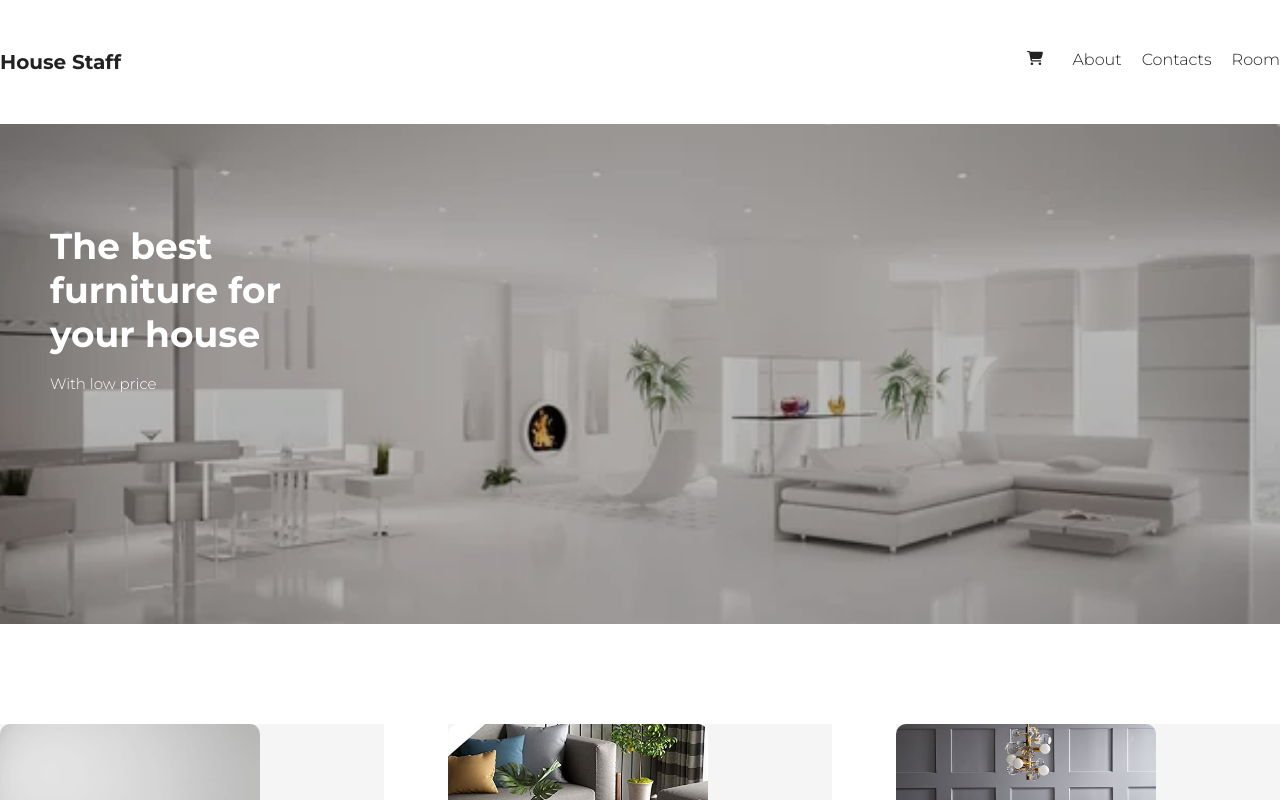
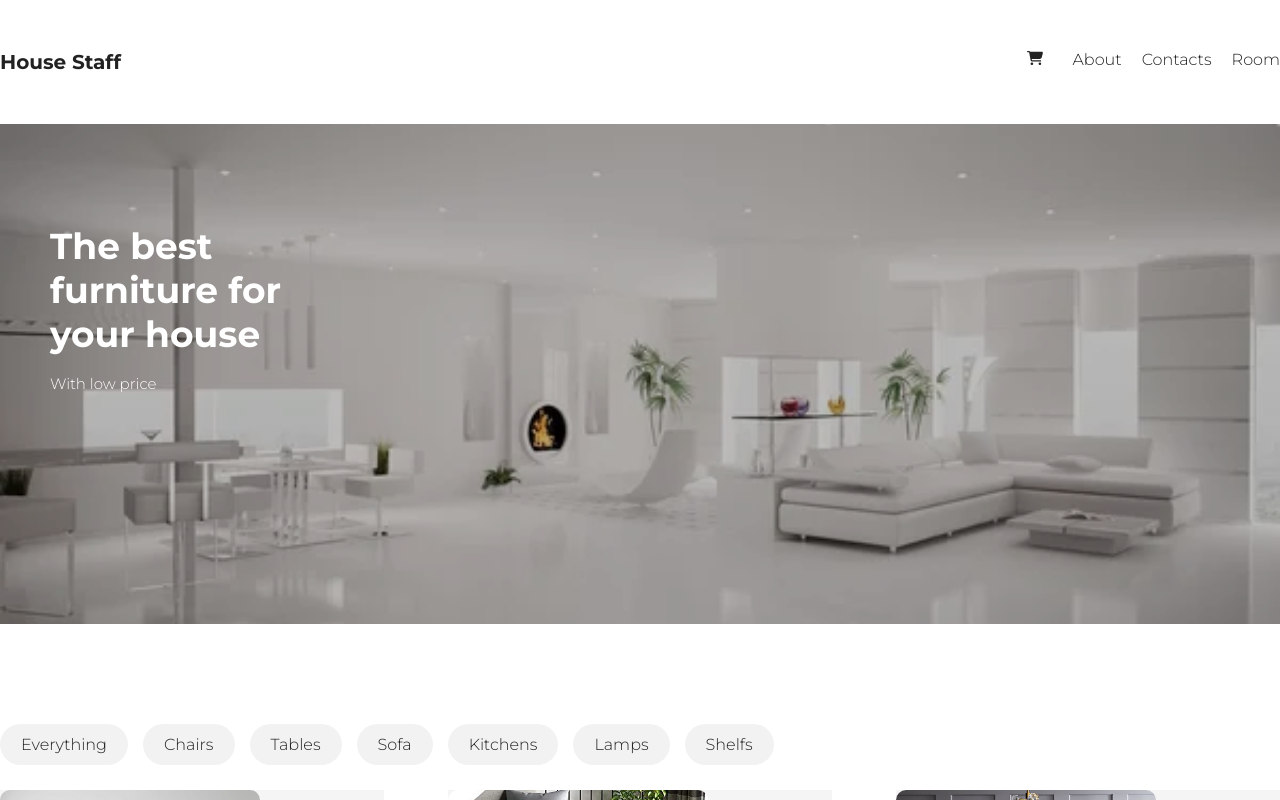
Before and after one commit to Rom-Freedom/Furniture-Shop, a React (Create React App) app in the folder furniture_story/: page / in a window 1280 px wide. Shown: the top 800 px of the page. Built offline with nearby package versions, Linux system fonts and the light colour scheme.

Commit message:
create and style Categories component

```diff
--- a/furniture_story/src/App.js
+++ b/furniture_story/src/App.js
@@ -2,6 +2,7 @@ import React from "react";
 import Header from "./components/Header";
 import Footer from "./components/Footer";
 import Items from "./components/Items";
+import Categories from "./components/Categories";
 
 class App extends React.Component {
   constructor(props) {
@@ -67,6 +68,7 @@ class App extends React.Component {
     return (
       <div className="wrapper">
         <Header orders={this.state.orders} onDelete={this.deleteOrder} />
+        <Categories />
         <Items items={this.state.items} onAdd={this.addToOrder} />
         <Footer />
       </div>
--- /dev/null
+++ b/furniture_story/src/components/Categories.js
@@ -0,0 +1,50 @@
+import React, { Component } from 'react'
+
+export class Categories extends Component {
+  constructor(props) {
+    super(props)
+    this.state = {
+        categories: [
+            {
+                key: 'all',
+                name: 'Everything'
+            },
+            {
+                key: 'chair',
+                name: 'Chairs'
+            },
+            {
+                key: 'table',
+                name: 'Tables'
+            },
+            {
+                key: 'sofa',
+                name: 'Sofa'
+            },
+            {
+                key: 'kitchen',
+                name: 'Kitchens'
+            },
+            {
+                key: 'lamp',
+                name: 'Lamps'
+            },
+            {
+                key: 'shelf',
+                name: 'Shelfs'
+            },
+        ]
+    }
+  }
+  render() {
+    return (
+      <div className='categories'>
+        {this.state.categories.map(el => (
+            <div key={el.key}>{el.name}</div>
+        ))}
+      </div>
+    )
+  }
+}
+
+export default Categories
--- a/furniture_story/src/index.css
+++ b/furniture_story/src/index.css
@@ -159,6 +159,23 @@ header .presentation::before {
   color: #fff;
 }
 
+/* CATEGORIES */
+.categories div {
+  display: inline-block;
+  background: #f2f2f2;
+  padding: 10px 20px;
+  margin-bottom: 25px;
+  margin-right: 15px;
+  cursor: pointer;
+  border: 1px solid transparent;
+  border-radius: 50px;
+  transition: all .5s ease;
+}
+.categories div:hover {
+  border-color: silver;
+  transform: scale(1.1);
+}
+
 /* MAIN */
 main {
   display: flex;
```
